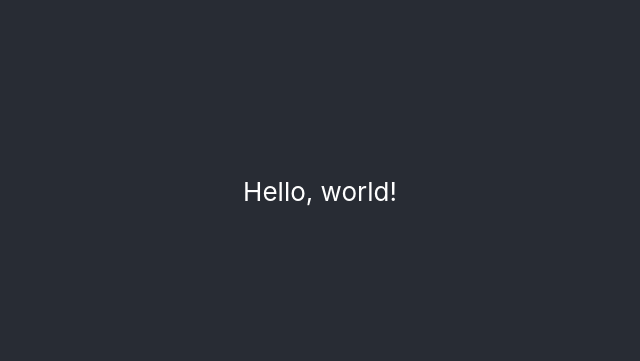
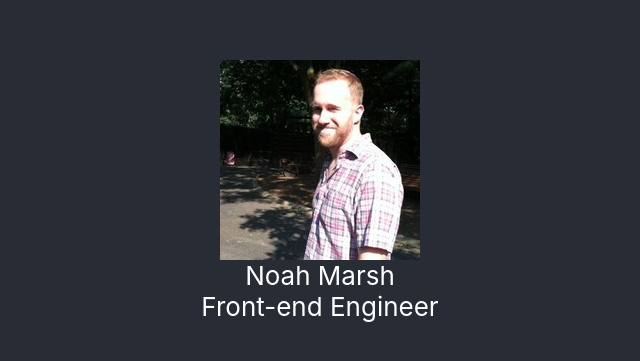
Before and after one commit to njmarsh/nmarsh.dev, a React (Create React App) app: page / in a window 1280 px wide. Shown: the part 209-570 px from the top of the page, without its empty margins (320-960 px from the left). Built offline with nearby package versions, Linux system fonts and the light colour scheme.

Commit message:
New title

```diff
--- a/src/App.js
+++ b/src/App.js
@@ -1,12 +1,17 @@
 import React from 'react';
-import logo from './logo.svg';
 import './App.css';
 
 function App() {
   return (
     <div className="App">
       <header className="App-header">
-        Hello, world!
+        <img src="./Me.jpg" />
+        <div className="Name">
+          Noah Marsh
+          <div className="title">
+            Front-end Engineer
+          </div>
+        </div>
       </header>
     </div>
   );
```
Also changed, not shown: public/Me.jpg (added), src/logo.svg (deleted).
